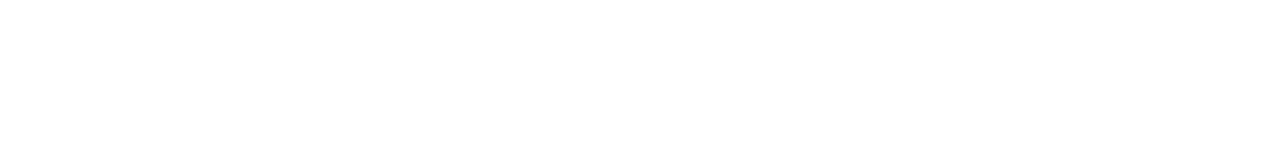
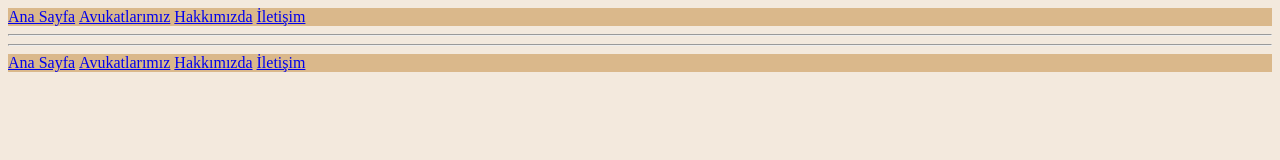
Before and after one commit to mehmeterdemvural/css-odev-1, a plain HTML site: page iletisim.html in a window 1280 px wide. Drawn offline with Linux system fonts and the light colour scheme.

Commit message:
navbar ayarlanıyor

```diff
--- a/avukatlarımız.html
+++ b/avukatlarımız.html
@@ -0,0 +1,44 @@
+<!DOCTYPE html>
+<html lang="tr">
+<head>
+    <meta charset="UTF-8">
+    <meta http-equiv="X-UA-Compatible" content="IE=edge">
+    <meta name="viewport" content="width=device-width, initial-scale=1.0">
+    <link rel="stylesheet" href="style/style.css">
+    <link rel="shortcut icon" href="favicon/favicon-16x16.png" type="image/x-icon">
+    <title>Vural Hukuk ve Danışmanlık</title>
+</head>
+<body>
+    <!-- Menü Burada Olacak-->
+<nav>
+    <ul>
+        <li><a href="index.html">Ana Sayfa</a></li>
+        <li><a href="avukatlarımız.html">Avukatlarımız</a></li>
+        <li><a href="hakkimizda.html">Hakkımızda</a></li>
+        <li><a href="iletisim.html">İletişim</a></li>
+    </ul>
+
+</nav>
+<hr>
+<!--İçerik Burada Olacak-->
+
+<section>
+
+
+
+
+</section>
+
+
+<!--Footer Burada Olacak-->
+<hr>
+<footer>
+    <ul>
+        <li><a href="index.html">Ana Sayfa</a></li>
+        <li><a href="avukatlarımız.html">Avukatlarımız</a></li>
+        <li><a href="hakkimizda.html">Hakkımızda</a></li>
+        <li><a href="iletisim.html">İletişim</a></li>
+    </ul>
+
+</body>
+</html>
--- a/iletisim.html
+++ b/iletisim.html
@@ -0,0 +1,43 @@
+<!DOCTYPE html>
+<html lang="tr">
+<head>
+    <meta charset="UTF-8">
+    <meta http-equiv="X-UA-Compatible" content="IE=edge">
+    <meta name="viewport" content="width=device-width, initial-scale=1.0">
+    <link rel="stylesheet" href="style/style.css">
+    <link rel="shortcut icon" href="favicon/favicon-16x16.png" type="image/x-icon">
+    <title>Vural Hukuk ve Danışmanlık</title>
+</head>
+<body>
+    <!-- Menü Burada Olacak-->
+<nav>
+    <ul>
+        <li><a href="index.html">Ana Sayfa</a></li>
+        <li><a href="avukatlarımız.html">Avukatlarımız</a></li>
+        <li><a href="hakkimizda.html">Hakkımızda</a></li>
+        <li><a href="iletisim.html">İletişim</a></li>
+    </ul>
+</nav>
+<hr>
+<!--İçerik Burada Olacak-->
+
+<section>
+
+
+
+
+</section>
+
+
+<!--Footer Burada Olacak-->
+<hr>
+<footer>
+    <ul>
+        <li><a href="index.html">Ana Sayfa</a></li>
+        <li><a href="avukatlarımız.html">Avukatlarımız</a></li>
+        <li><a href="hakkimizda.html">Hakkımızda</a></li>
+        <li><a href="iletisim.html">İletişim</a></li>
+    </ul>
+
+</body>
+</html>
--- a/style/style.css
+++ b/style/style.css
@@ -1,3 +1,14 @@
 body {
     background-color: #F3E9DD;
+    list-style-position: inside;
 }
+ul {
+    list-style-type: none;
+    margin: 0;
+    padding: 0;
+    background-color: #DAB88B;
+}
+
+li {
+    display: inline;
+}
```
Also changed, not shown: hakkimizda.html (+43 -0 lines), index.html (+32 -0 lines), image/adalet.png (added).
